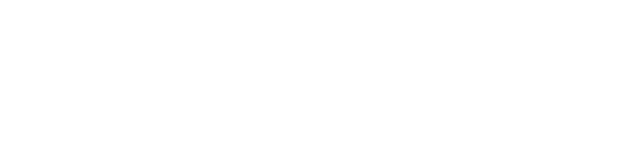
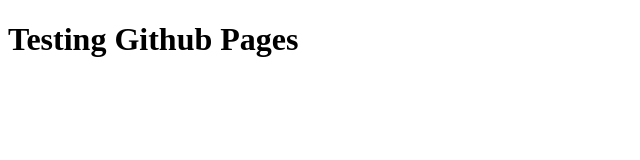
Before and after one commit to chelseamcour/StaticLayout, a plain HTML site: page index.html in a window 1280 px wide. Shown: the whole page, without its empty margins (0-640 px from the left). Drawn offline with Linux system fonts and the light colour scheme.

Commit message:
second commit

```diff
--- a/index.html
+++ b/index.html
@@ -6,6 +6,6 @@
     <title>My Static Layout</title>
 </head>
 <body>
-
+    <h1>Testing Github Pages</h1>
 </body>
 </html>
```
